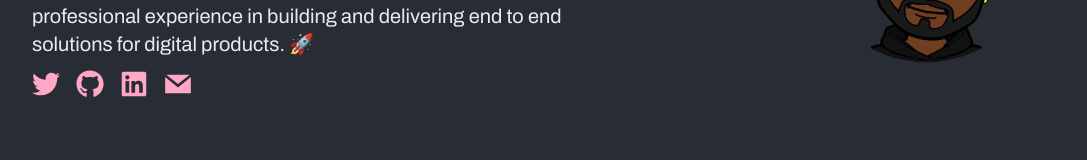
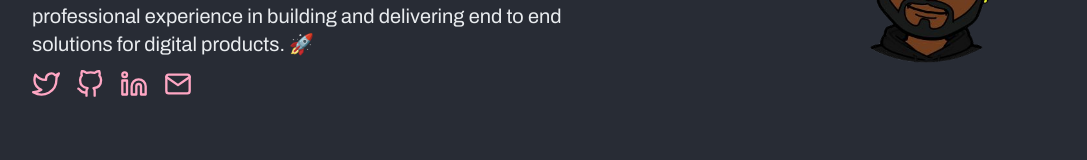
Before and after one commit to shokes/Personal-website, a React (Create React App) app: page / in a window 1280 px wide. Shown: the part 410-570 px from the top of the page, without its empty margins (96-1183 px from the left). Built offline with nearby package versions, Linux system fonts and the light colour scheme.

Commit message:
icon change

```diff
--- a/src/Components/Hero.js
+++ b/src/Components/Hero.js
@@ -2,8 +2,8 @@ import cartoon from '../Images/oshoke-cartoon.png';
 import oshokelight from '../Images/oshoke-light.png';
 import { Slide, Fade } from 'react-awesome-reveal';
 import { useGlobalContext } from '../context';
-import { FaGithub, FaTwitter, FaLinkedin } from 'react-icons/fa';
-import { GrMail } from 'react-icons/gr';
+import { FiGithub, FiTwitter, FiLinkedin, FiMail } from 'react-icons/fi';
+
 const Hero = function () {
   const { theme } = useGlobalContext();
   return (
@@ -35,7 +35,7 @@ const Hero = function () {
                   target='_blank'
                   rel='noreferrer'
                 >
-                  <FaTwitter className='w-7 h-7 text-text-link   font-semibold' />
+                  <FiTwitter className='w-7 h-7 text-text-link   font-semibold' />
                 </a>
                 <a
                   className=' text-text-link text-xl font-semibold '
@@ -43,7 +43,7 @@ const Hero = function () {
                   target='_blank'
                   rel='noreferrer'
                 >
-                  <FaGithub className='w-7 h-7 text-text-link   font-semibold' />
+                  <FiGithub className='w-7 h-7 text-text-link   font-semibold' />
                 </a>
                 <a
                   className=' text-text-link text-xl font-semibold'
@@ -51,7 +51,7 @@ const Hero = function () {
                   rel='noreferrer'
                   target='_blank'
                 >
-                  <FaLinkedin className='w-7 h-7 text-text-link   font-semibold' />
+                  <FiLinkedin className='w-7 h-7 text-text-link   font-semibold' />
                 </a>
 
                 <a
@@ -60,7 +60,7 @@ const Hero = function () {
                   target='_blank'
                   rel='noreferrer'
                 >
-                  <GrMail className='w-7 h-7 text-text-link   font-semibold' />
+                  <FiMail className='w-7 h-7 text-text-link   font-semibold' />
                 </a>
               </div>
             </div>
@@ -88,7 +88,7 @@ const Hero = function () {
                   target='_blank'
                   rel='noreferrer'
                 >
-                  <FaTwitter className='w-7 h-7 text-text-link   font-semibold' />
+                  <FiTwitter className='w-7 h-7 text-text-link   font-semibold' />
                 </a>
                 <a
                   className=' text-text-link text-xl font-semibold '
@@ -96,14 +96,14 @@ const Hero = function () {
                   target='_blank'
                   rel='noreferrer'
                 >
-                  <FaGithub className='w-7 h-7 text-text-link font-semibold' />
+                  <FiGithub className='w-7 h-7 text-text-link font-semibold' />
                 </a>
                 <a
                   href='https://www.linkedin.com/in/oshoke-oyati?lipi=urn%3Ali%3Apage%3Ad_flagship3_profile_view_base_contact_details%3B7bIwlnH1TeKUJ6r3jWAS6g%3D%3D'
                   rel='noreferrer'
                   target='_blank'
                 >
-                  <FaLinkedin className='w-7 h-7 text-text-link   font-semibold' />
+                  <FiLinkedin className='w-7 h-7 text-text-link   font-semibold' />
                 </a>
 
                 <a
@@ -112,7 +112,7 @@ const Hero = function () {
                   target='_blank'
                   rel='noreferrer'
                 >
-                  <GrMail className='w-7 h-7 text-text-link  font-semibold' />
+                  <FiMail className='w-7 h-7 text-text-link  font-semibold' />
                 </a>
               </div>
             </div>
```
